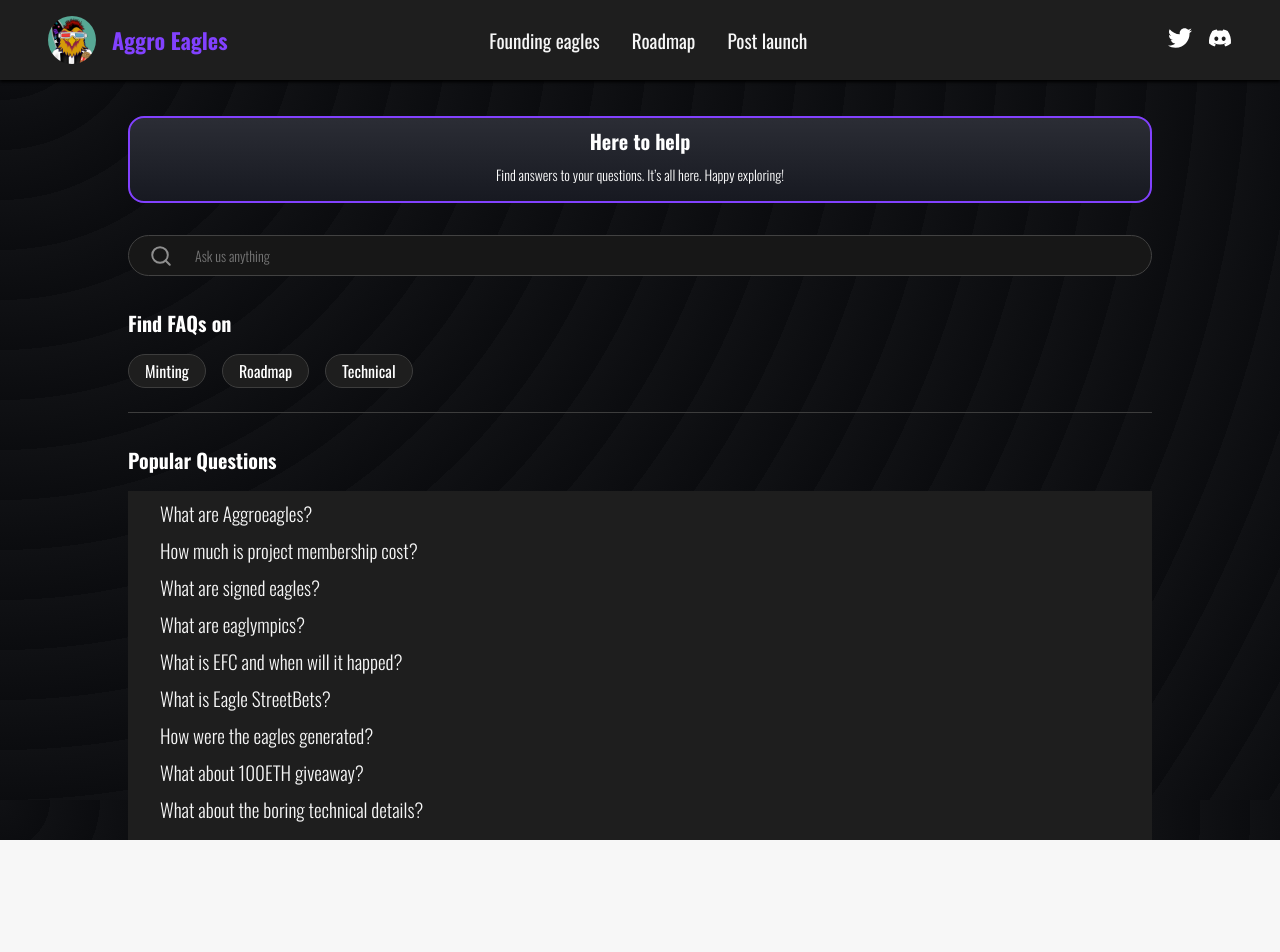
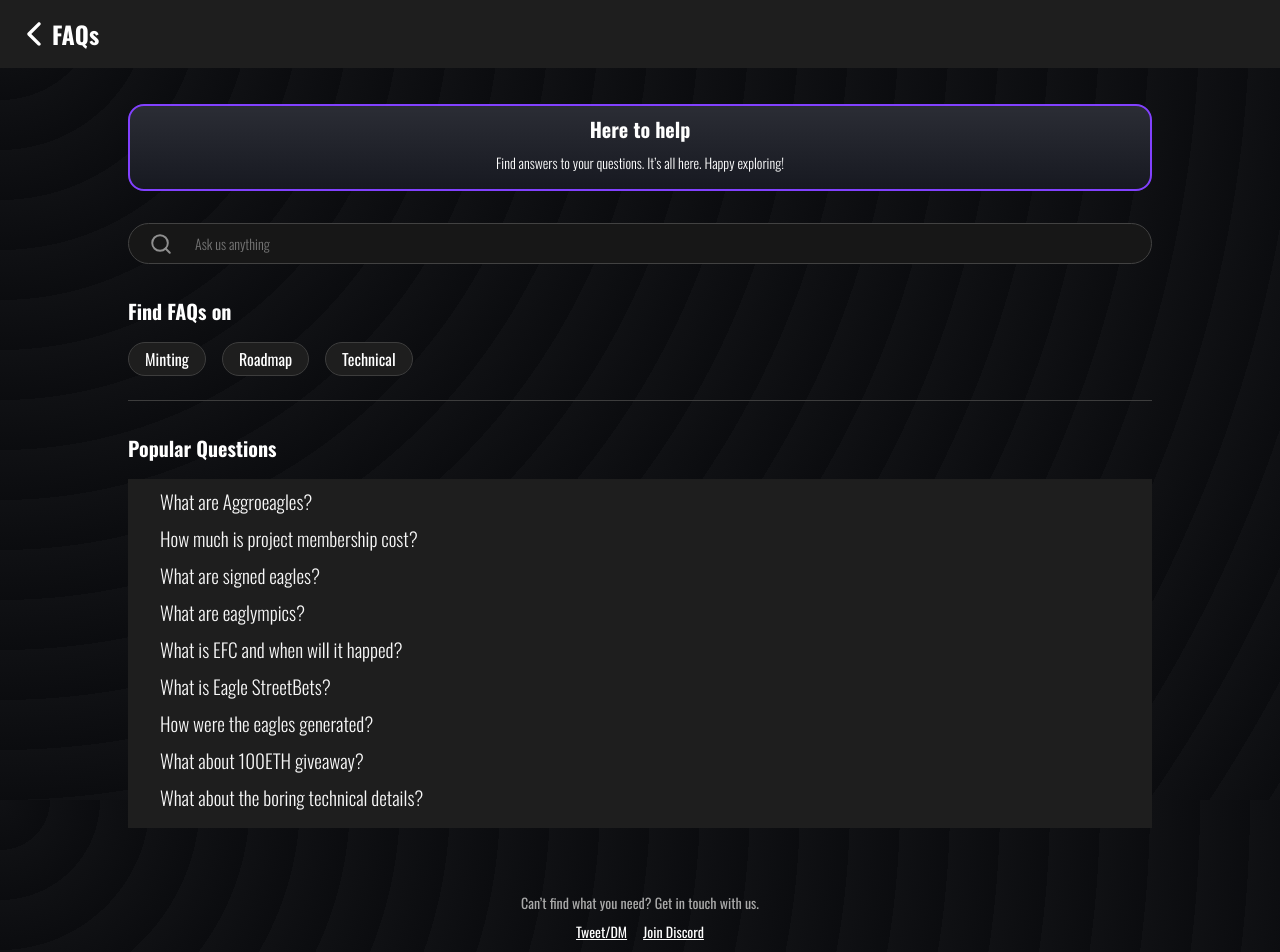
Before and after one commit to Mannvender/eagles-rule, a Next.js app: page /faqs in a window 1280 px wide. Shown: the top 952 px of the page. Before the commit the page ends 840 px from the top, so only its background shows below. Built offline with nearby package versions, Linux system fonts and the light colour scheme.

Commit message:
added feedback response

```diff
--- /dev/null
+++ b/components/BackHeader.js
@@ -0,0 +1,29 @@
+import React from "react";
+import { Flex, Heading, Box } from "rebass";
+import { IoIosArrowBack } from "react-icons/io";
+import { useRouter } from "next/router";
+import styled, { useTheme } from "styled-components";
+
+const BackHeader = ({ label, ...props }) => {
+  const { colors } = useTheme();
+  const router = useRouter();
+  const handleBackClick = () => router.back();
+  return (
+    <Flex
+      py={3}
+      pl={[3]}
+      alignItems="center"
+      backgroundColor={colors.darkGray}
+      mb={1}
+      sx={{ cursor: "pointer" }}
+      {...props}
+    >
+      <IoIosArrowBack size="36px" onClick={handleBackClick} />
+      <Heading fontFamily="inherit" onClick={handleBackClick}>
+        {label}
+      </Heading>
+    </Flex>
+  );
+};
+
+export default BackHeader;
--- a/pages/faqs.js
+++ b/pages/faqs.js
@@ -1,8 +1,8 @@
 import React, { useState } from "react";
-import { Box, Heading, Text, Flex } from "rebass";
+import { Box, Heading, Text, Flex, Link as LinkRebass } from "rebass";
 import styled, { useTheme } from "styled-components";
 
-import Header from "../components/Header";
+import BackHeader from "../components/BackHeader";
 import { StyledBox } from "../components/MintWidget";
 import SearchInput from "../components/SearchInput";
 import Badge from "../components/Badge";
@@ -106,7 +106,7 @@ const Faqs = () => {
 
   return (
     <>
-      <Header />
+      <BackHeader label="FAQs" />
       <Box
         sx={{
           maxWidth: 1024,
@@ -158,7 +158,7 @@ const Faqs = () => {
         <Heading fontSize={[2, 3]} fontFamily="inherit" mt={[2]} mb={[3]}>
           Popular Questions
         </Heading>
-        <QuestionContainer px={[4]} py={[2]} flexDirection="column">
+        <QuestionContainer px={[4]} py={[2]} flexDirection="column" mb={[5]}>
           {FAQS.filter((faq) =>
             faq.ques.toLocaleLowerCase().includes(query.toLocaleLowerCase())
           )
@@ -169,6 +169,27 @@ const Faqs = () => {
               </Link>
             ))}
         </QuestionContainer>
+        <Text color="darkGray" textAlign="center">
+          Can’t find what you need? Get in touch with us.
+        </Text>
+        <Box mt={[2]} mb={[4]} textAlign="center">
+          <LinkRebass
+            href="https://twitter.com/aggro_eagles"
+            target="__blank"
+            mx={[2]}
+            style={{ textDecoration: "underlined", color: "inherit" }}
+          >
+            Tweet/DM
+          </LinkRebass>
+          <LinkRebass
+            href="https://discord.com/invite/58rXZCBa26"
+            target="__blank"
+            mx={[2]}
+            style={{ textDecoration: "underlined", color: "inherit" }}
+          >
+            Join Discord
+          </LinkRebass>
+        </Box>
       </Box>
     </>
   );
```
Also changed, not shown: pages/faq/[id].js (+28 -12 lines).
